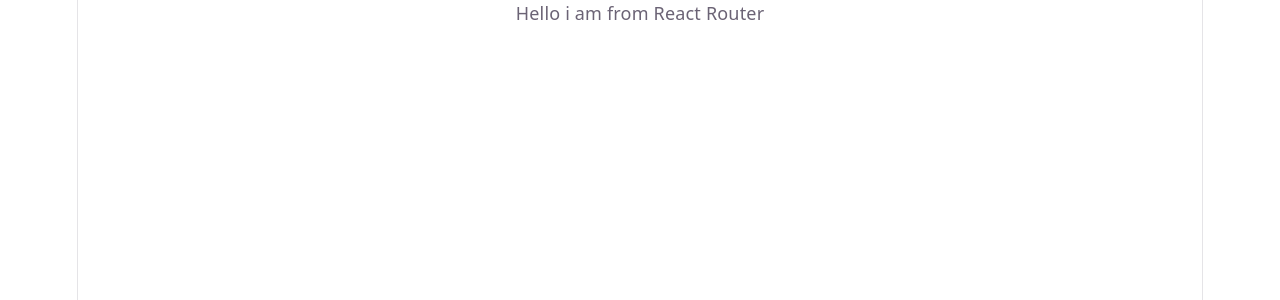
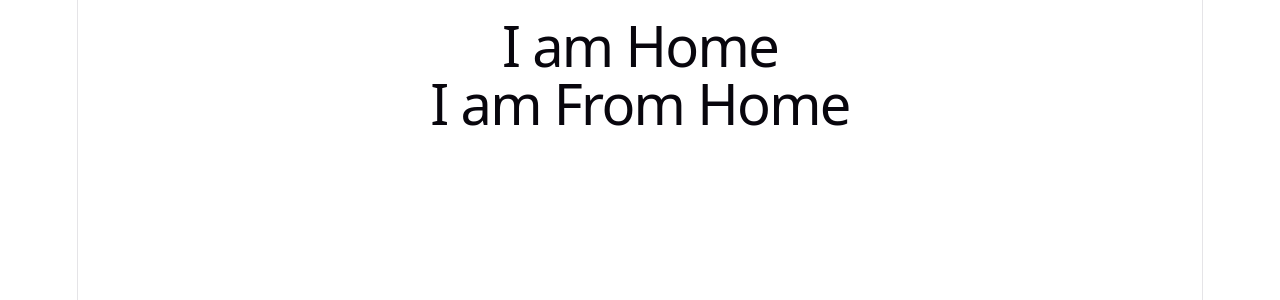
Before and after one commit to ridu101/introduction-of-spa, a React (Vite) app: page / in a window 1280 px wide. Shown: the top 300 px of the page. Built offline with nearby package versions, Linux system fonts and the light colour scheme.

Commit message:
outlet and components are shown

```diff
--- /dev/null
+++ b/src/components/Home/Home.jsx
@@ -0,0 +1,11 @@
+// import React from 'react';
+
+const Home = () => {
+    return (
+        <div>
+            <h1>I am From Home</h1>
+        </div>
+    );
+};
+
+export default Home;
--- /dev/null
+++ b/src/components/Laptops/Laptop.jsx
@@ -0,0 +1,11 @@
+// import React from 'react';
+
+const Laptop = () => {
+    return (
+        <div>
+            <h1>I am From Laptop</h1>
+        </div>
+    );
+};
+
+export default Laptop;
--- /dev/null
+++ b/src/components/Mobiles/Mobiles.jsx
@@ -0,0 +1,11 @@
+// import React from 'react';
+
+const Mobiles = () => {
+    return (
+        <div>
+            <h1>I am from mobile</h1>
+        </div>
+    );
+};
+
+export default Mobiles;
--- /dev/null
+++ b/src/components/Root/Root.jsx
@@ -0,0 +1,14 @@
+// import React from 'react';
+
+import { Outlet } from "react-router";
+
+const Root = () => {
+    return (
+        <div>
+            <h1>I am Home</h1>
+            <Outlet></Outlet>
+        </div>
+    );
+};
+
+export default Root;
--- a/src/main.jsx
+++ b/src/main.jsx
@@ -4,11 +4,20 @@
 // import App from './App.jsx'
 import { createBrowserRouter } from "react-router";
 import { RouterProvider } from "react-router/dom";
+import Root from './components/Root/Root';
+import Home from './components/Home/Home';
+import Mobiles from './components/Mobiles/Mobiles';
+import Laptop from './components/Laptops/Laptop';
 
 const router = createBrowserRouter([
   {
     path:'/',
-    element: <div>Hello i am from React Router</div>
+    Component:Root,
+    children:[
+      { index:true, Component:Home},
+      {path: 'mobiles', Component: Mobiles},
+      {path: 'laptops', Component:Laptop}
+    ]
 
   }
 ])
```
Also changed, not shown: src/components/Header/Header.jsx (added, +11 -0 lines).
